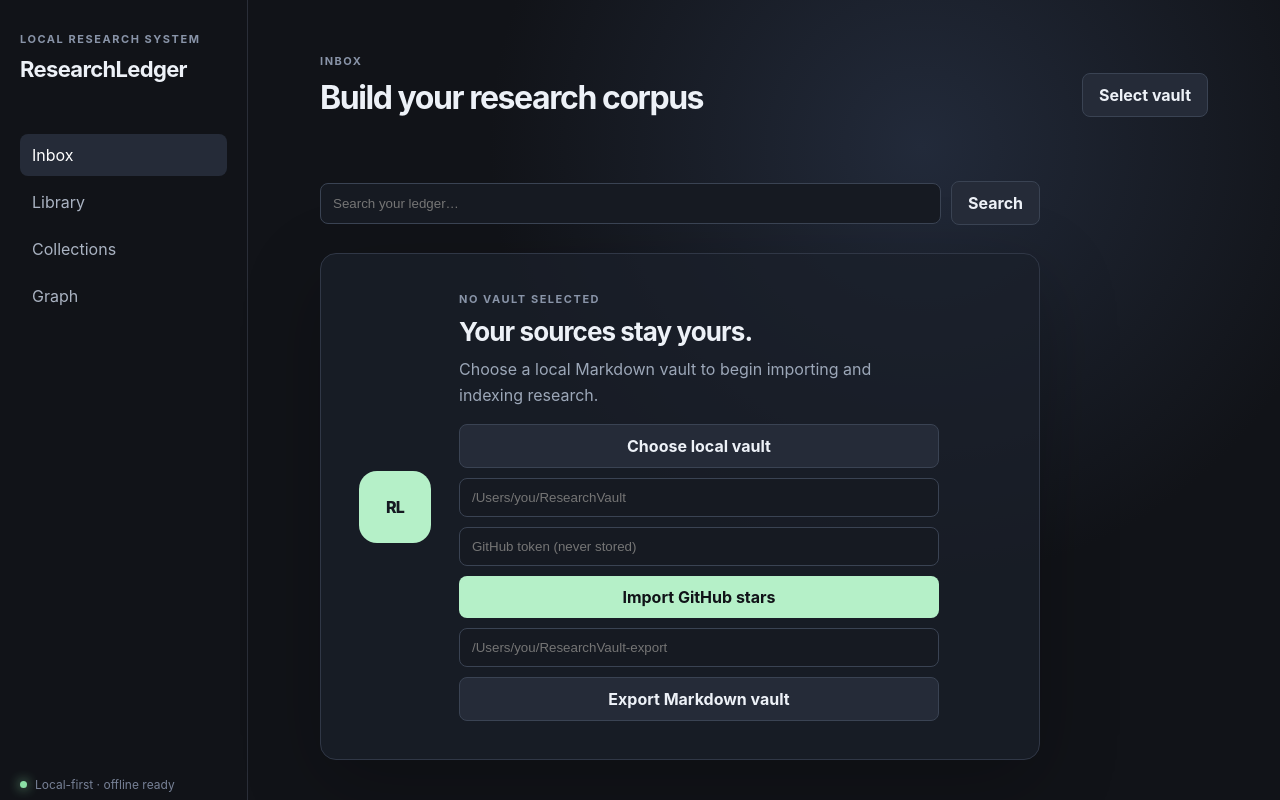
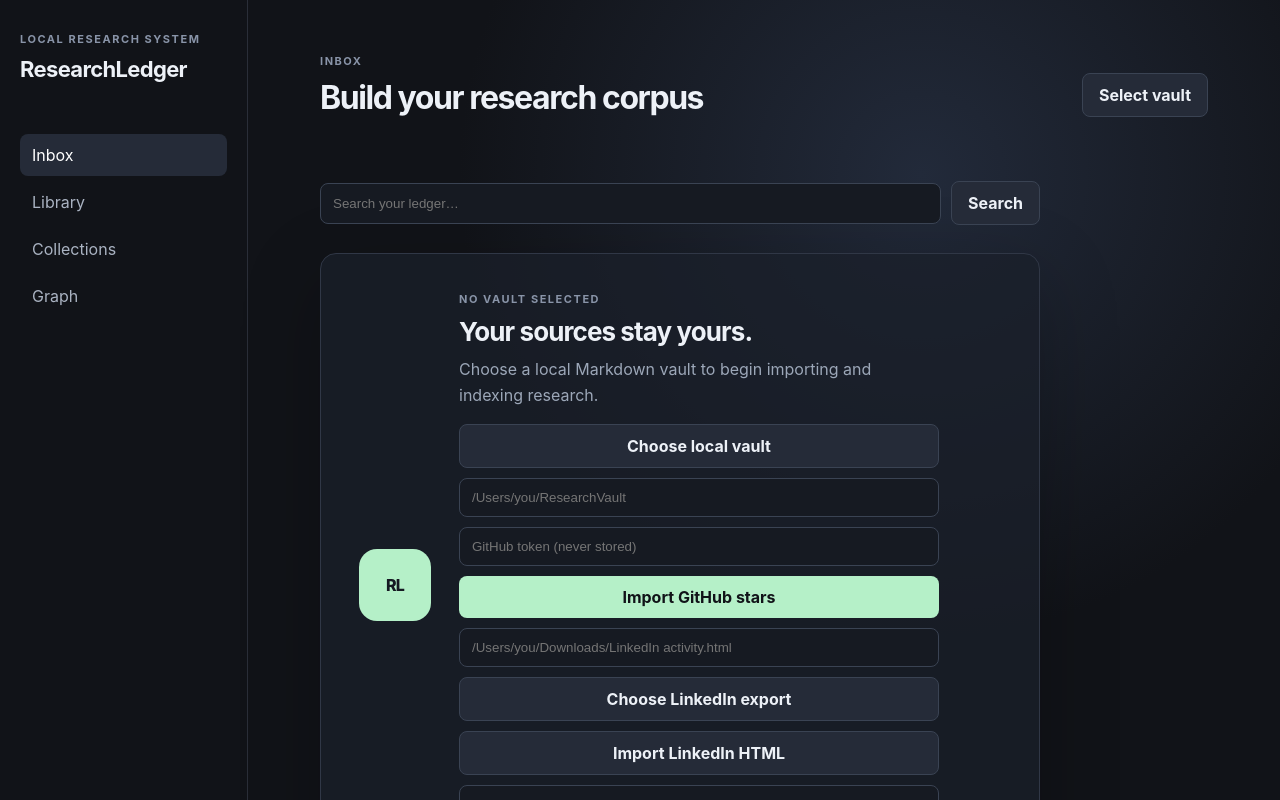
Before and after one commit to KooshaPari/ResearchLedger, a React (Vite) app: page / in a window 1280 px wide. Shown: the top 800 px of the page. Built offline with nearby package versions, Linux system fonts and the light colour scheme.

Commit message:
feat: expose LinkedIn manual import workflow

```diff
--- a/src/App.tsx
+++ b/src/App.tsx
@@ -76,8 +76,13 @@ function SearchPanel({ vaultPath }: { vaultPath: string }) {
 function VaultStatusPanel({ vaultPath, setVaultPath, chooseVault }: { vaultPath: string; setVaultPath: (path: string) => void; chooseVault: () => Promise<void> }) {
   const [status, setStatus] = useState<VaultStatus | null>(null);
   const [token, setToken] = useState("");
+  const [linkedinPath, setLinkedinPath] = useState("");
   const [exportPath, setExportPath] = useState("");
   const [message, setMessage] = useState("");
+  const chooseLinkedInExport = async () => {
+    const selected = await open({ multiple: false, title: "Choose LinkedIn activity HTML export", filters: [{ name: "HTML", extensions: ["html", "htm"] }] });
+    if (typeof selected === "string") setLinkedinPath(selected);
+  };
 
 
   useEffect(() => {
@@ -103,6 +108,15 @@ function VaultStatusPanel({ vaultPath, setVaultPath, chooseVault }: { vaultPath:
             setMessage(`Imported ${result.created + result.updated} repositories; ${result.unchanged} unchanged.`);
           } catch (error) { setMessage(String(error)); }
         }}>Import GitHub stars</button>
+        <input aria-label="LinkedIn HTML export path" placeholder="/Users/you/Downloads/LinkedIn activity.html" value={linkedinPath} onChange={(event) => setLinkedinPath(event.target.value)} />
+        <button className="button secondary" type="button" onClick={() => void chooseLinkedInExport()}>Choose LinkedIn export</button>
+        <button className="button secondary" type="button" onClick={async () => {
+          setMessage("Importing LinkedIn activity export…");
+          try {
+            const result = await invoke<{ created: number; updated: number; unchanged: number; failed: number }>("import_linkedin_html", { vaultPath, htmlPath: linkedinPath });
+            setMessage(`Imported ${result.created + result.updated} LinkedIn posts; ${result.unchanged} unchanged.`);
+          } catch (error) { setMessage(String(error)); }
+        }}>Import LinkedIn HTML</button>
         <input aria-label="Obsidian export path" placeholder="/Users/you/ResearchVault-export" value={exportPath} onChange={(event) => setExportPath(event.target.value)} />
         <button className="button secondary" type="button" onClick={async () => {
           try { const count = await invoke<number>("export_obsidian", { vaultPath, destination: exportPath }); setMessage(`Exported ${count} Markdown documents.`); } catch (error) { setMessage(String(error)); }
```
Also changed, not shown: 1 other file (tests, documents, lock files or other folders).
